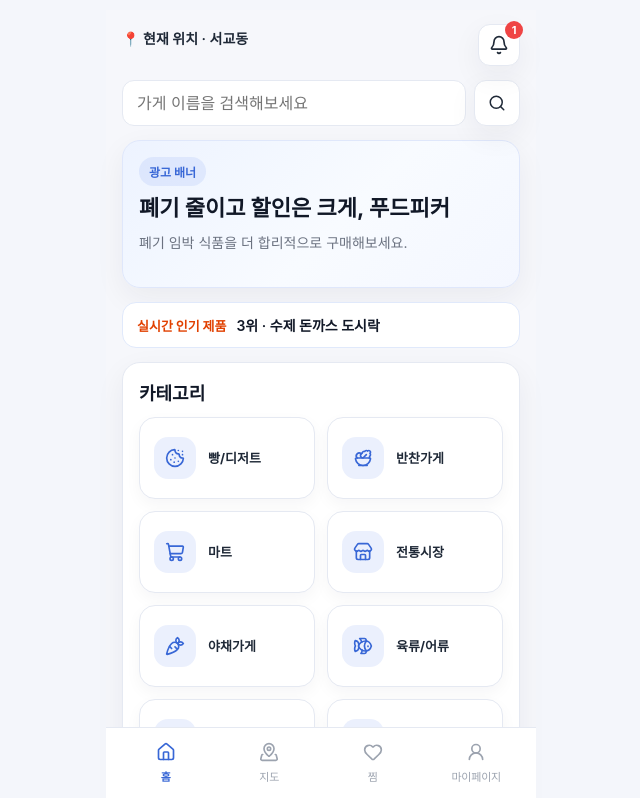
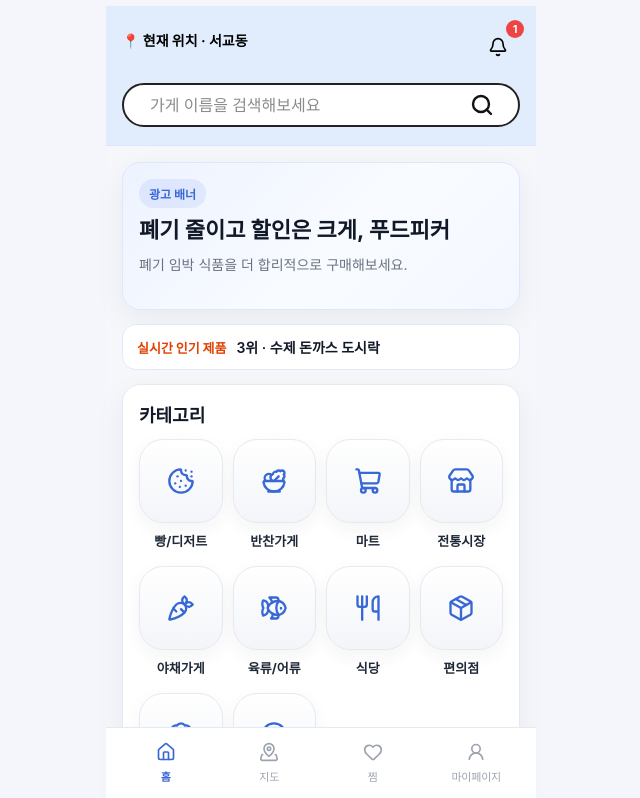
Before and after one commit to Hello-Worldismine/foodpicker_customer, a React (Vite) app: page / in a window 1280 px wide. Shown: the top 798 px of the page, without its empty margins (319-959 px from the left). Built offline with nearby package versions, Linux system fonts and the light colour scheme.

Commit message:
홈화면 수정

```diff
--- a/src/App.css
+++ b/src/App.css
@@ -140,59 +140,74 @@
   margin-top: 20px;
 }
 
-.category-grid {
+.category-grid-4col {
   display: grid;
-  grid-template-columns: repeat(2, minmax(0, 1fr));
-  gap: 12px;
-}
-
-.category-item {
+  grid-template-columns: repeat(4, minmax(0, 1fr));
+  gap: 16px 10px;
+}
+
+.category-icon-card {
   width: 100%;
   min-width: 0;
-  min-height: 82px;
-  padding: 14px 14px;
+  background: transparent;
+  display: flex;
+  flex-direction: column;
+  align-items: center;
+  gap: 10px;
+  text-align: center;
+  padding: 0;
+}
+
+.category-icon-box {
+  width: 100%;
+  aspect-ratio: 1 / 1;
+  border-radius: 24px;
+  background: linear-gradient(180deg, #ffffff 0%, #f3f5f9 100%);
   border: 1px solid var(--line);
-  border-radius: 16px;
-  background: #fff;
-  box-shadow: 0 6px 16px rgba(17, 24, 39, 0.04);
-  display: flex;
-  align-items: center;
-  gap: 12px;
-  text-align: left;
-  transition: transform 0.16s ease, box-shadow 0.16s ease, border-color 0.16s ease;
-}
-
-.category-item:hover {
-  transform: translateY(-1px);
-  box-shadow: 0 10px 22px rgba(17, 24, 39, 0.08);
-  border-color: rgba(58, 111, 234, 0.18);
-}
-
-.category-icon-wrap {
-  width: 42px;
-  height: 42px;
-  border-radius: 14px;
-  background: rgba(58, 111, 234, 0.1);
+  box-shadow: 0 6px 18px rgba(31, 41, 55, 0.05);
+  display: flex;
+  align-items: center;
+  justify-content: center;
+}
+
+.category-icon-svg {
+  width: 28px;
+  height: 28px;
   color: var(--primary);
-  display: inline-flex;
-  align-items: center;
-  justify-content: center;
-  flex-shrink: 0;
-}
-
-.category-icon-svg {
-  width: 20px;
-  height: 20px;
-}
-
-.category-name {
+}
+
+.category-icon-label {
   min-width: 0;
   font-size: 13px;
   font-weight: 700;
-  line-height: 1.4;
+  line-height: 1.35;
   color: var(--text-main);
   word-break: keep-all;
-  overflow-wrap: break-word;
+}
+
+@media (max-width: 390px) {
+  .category-grid-4col {
+    gap: 14px 8px;
+  }
+
+  .category-icon-box {
+    border-radius: 20px;
+  }
+
+  .category-icon-svg {
+    width: 24px;
+    height: 24px;
+  }
+
+  .category-icon-label {
+    font-size: 12px;
+  }
+}
+
+@media (max-width: 340px) {
+  .category-grid-4col {
+    grid-template-columns: repeat(3, minmax(0, 1fr));
+  }
 }
 
 .product-list {
@@ -1448,6 +1463,12 @@
   }
 }
 
+.home-header-section {
+  margin: -18px -16px 16px;
+  padding: 18px 16px 0px;
+  background: #e1edfd;
+  border-bottom: 1px solid #dbe5fb;
+}
 
 .home-topbar {
   display: flex;
@@ -1457,18 +1478,83 @@
   margin-bottom: 14px;
 }
 
+.location-bar {
+  font-size: 14px;
+  font-weight: 700;
+  color: #000;
+}
+
+.home-search-bar-pill {
+  width: 100%;
+  height: 44px;
+  display: flex;
+  align-items: center;
+  gap: 8px;
+  padding: 0 18px 0 24px;
+  margin-bottom: 18px;
+  border: 2px solid #222222;
+  border-radius: 999px;
+  background: #ffffff;
+}
+
+.home-search-input-pill {
+  flex: 1;
+  min-width: 0;
+  height: 100%;
+  border: none;
+  outline: none;
+  background: transparent;
+  font-size: 16px;
+  font-weight: 600;
+  color: #111827;
+}
+
+.home-search-input-pill::placeholder {
+  color: #8b8b8b;
+  font-weight: 500;
+}
+
+.home-search-icon-button {
+  width: 36px;
+  height: 36px;
+  border: none;
+  background: transparent;
+  color: #111111;
+  display: inline-flex;
+  align-items: center;
+  justify-content: center;
+  flex-shrink: 0;
+}
+
+@media (max-width: 390px) {
+  .home-search-bar-pill {
+    height: 44px;
+    padding: 0 14px 0 18px;
+    margin-bottom: 16px;
+    border-width: 2.5px;
+  }
+
+  .home-search-input-pill {
+    font-size: 16px;
+  }
+
+  .home-search-icon-button {
+    width: 36px;
+    height: 36px;
+  }
+}
+
+
 .notification-button {
   position: relative;
-  width: 42px;
-  height: 42px;
-  border: 1px solid var(--line);
+  width: 45px;
+  height: 45px;
   border-radius: 12px;
-  background: #fff;
+  background: #e1edfd;
   display: inline-flex;
   align-items: center;
   justify-content: center;
-  color: var(--text-main);
-  box-shadow: var(--shadow);
+  color: #000;
   flex-shrink: 0;
 }
 
@@ -1988,6 +2074,17 @@
   flex-shrink: 0;
 }
 
+@media (max-width: 390px) {
+  .home-header-section {
+    margin: -18px -16px 14px;
+    padding: 16px 16px 16px;
+  }
+
+  .location-bar {
+    font-size: 13px;
+  }
+}
+
 .favorite-icon-button {
   min-width: 52px;
   height: 36px;
--- a/src/components/home/CategoryGrid.jsx
+++ b/src/components/home/CategoryGrid.jsx
@@ -1,41 +1,41 @@
 import {
-  BadgePercent,
-  Carrot,
-  Clock3,
   Cookie,
-  Fish,
-  Package,
   Salad,
   ShoppingCart,
   Store,
+  Carrot,
+  Fish,
   Utensils,
+  Package,
+  BadgePercent,
+  Clock3,
 } from 'lucide-react'
 
 const iconMap = {
-  cookie: Cookie,
-  salad: Salad,
-  shoppingCart: ShoppingCart,
-  store: Store,
-  carrot: Carrot,
-  fish: Fish,
-  utensils: Utensils,
-  package: Package,
-  badgePercent: BadgePercent,
-  clock3: Clock3,
+  cookie: Cookie,             // 빵/디저트
+  salad: Salad,               // 반찬가게
+  shoppingCart: ShoppingCart, // 마트
+  store: Store,               // 전통시장
+  carrot: Carrot,             // 야채가게
+  fish: Fish,                 // 육류/어류
+  utensils: Utensils,         // 식당
+  package: Package,           // 편의점
+  badgePercent: BadgePercent, // 70% 할인
+  clock3: Clock3,             // 초긴급
 }
 
 function CategoryGrid({ categories }) {
   return (
-    <div className="category-grid">
+    <div className="category-grid category-grid-4col">
       {categories.map((category) => {
-        const Icon = iconMap[category.icon] || Package
+        const Icon = iconMap[category.icon] || Store
 
         return (
-          <button key={category.id} className="category-item" type="button">
-            <span className="category-icon-wrap">
+          <button key={category.id} className="category-icon-card" type="button">
+            <span className="category-icon-box">
               <Icon className="category-icon-svg" strokeWidth={2} />
             </span>
-            <span className="category-name">{category.name}</span>
+            <span className="category-icon-label">{category.name}</span>
           </button>
         )
       })}
--- a/src/pages/HomePage.jsx
+++ b/src/pages/HomePage.jsx
@@ -34,6 +34,7 @@
 
   return (
     <div className="page page-home">
+      <div className="home-header-section">
       <div className="home-topbar">
         <div className="location-bar">📍 현재 위치 · {currentLocation}</div>
 
@@ -43,9 +44,9 @@
         </button>
       </div>
 
-      <div className="home-search-bar">
+      <div className="home-search-bar-pill">
   <input
-          className="text-input"
+    className="home-search-input-pill"
     placeholder="가게 이름을 검색해보세요"
     value={searchKeyword}
     onChange={(e) => setSearchKeyword(e.target.value)}
@@ -53,9 +54,15 @@
       if (e.key === 'Enter') handleSearch()
     }}
   />
-        <button className="search-button" onClick={handleSearch}>
-          <Search size={18} />
+  <button
+    className="home-search-icon-button"
+    onClick={handleSearch}
+    type="button"
+    aria-label="검색"
+  >
+    <Search size={28} strokeWidth={2.4} />
   </button>
+</div>
       </div>
 
       <SectionCard className="banner-card">
```
Lines whose indentation alone changed are shown as unchanged.
